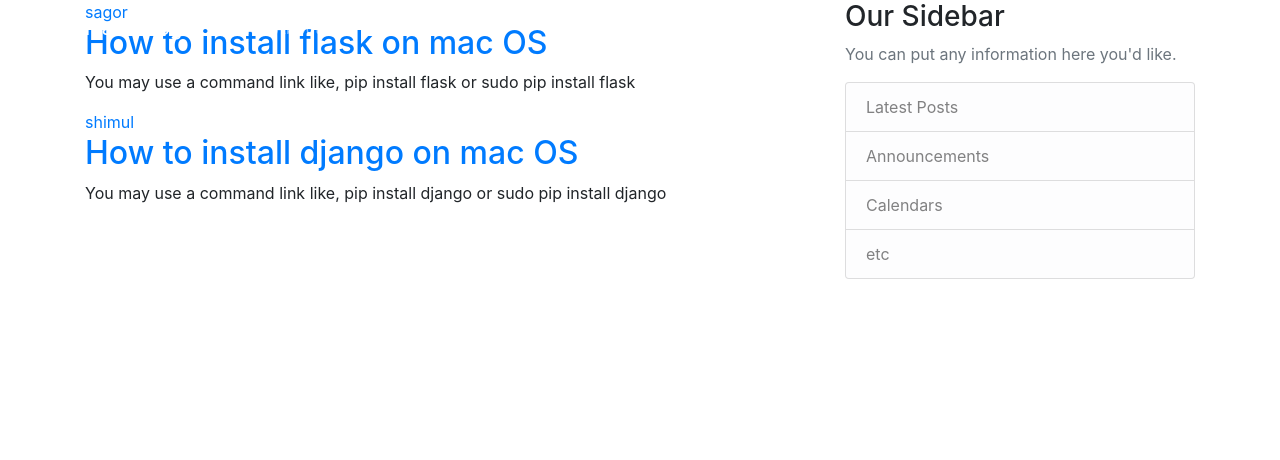
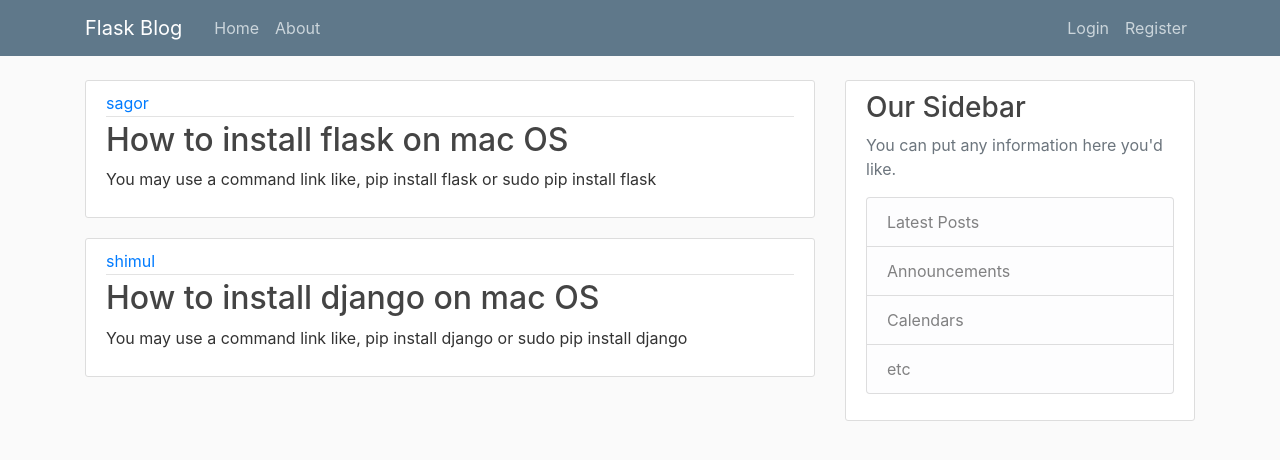
Before and after one commit to mbrsagor/pythonFireStore, a Flask app: page / in a window 1280 px wide. Shown: the top 460 px of the page. Run offline with Flask 2, Linux system fonts and the light colour scheme; some libraries are stand-ins or nearby versions.

Commit message:
Css file added

```diff
--- a/static/css/style.css
+++ b/static/css/style.css
@@ -1,4 +1,80 @@
-* {
-    padding: 0;
-    margin: 0;
+body {
+  background: #fafafa;
+  color: #333333;
+  margin-top: 5rem;
 }
+
+h1, h2, h3, h4, h5, h6 {
+  color: #444444;
+}
+
+.bg-steel {
+  background-color: #5f788a;
+}
+
+.site-header .navbar-nav .nav-link {
+  color: #cbd5db;
+}
+
+.site-header .navbar-nav .nav-link:hover {
+  color: #ffffff;
+}
+
+.site-header .navbar-nav .nav-link.active {
+  font-weight: 500;
+}
+
+.content-section {
+  background: #ffffff;
+  padding: 10px 20px;
+  border: 1px solid #dddddd;
+  border-radius: 3px;
+  margin-bottom: 20px;
+}
+
+.article-title {
+  color: #444444;
+}
+
+a.article-title:hover {
+  color: #428bca;
+  text-decoration: none;
+}
+
+.article-content {
+  white-space: pre-line;
+}
+
+.article-img {
+  height: 65px;
+  width: 65px;
+  margin-right: 16px;
+}
+
+.article-metadata {
+  padding-bottom: 1px;
+  margin-bottom: 4px;
+  border-bottom: 1px solid #e3e3e3
+}
+
+.article-metadata a:hover {
+  color: #333;
+  text-decoration: none;
+}
+
+.article-svg {
+  width: 25px;
+  height: 25px;
+  vertical-align: middle;
+}
+
+.account-img {
+  height: 125px;
+  width: 125px;
+  margin-right: 20px;
+  margin-bottom: 16px;
+}
+
+.account-heading {
+  font-size: 2.5rem;
+}
--- a/templates/layout.html
+++ b/templates/layout.html
@@ -9,7 +9,7 @@
     <link rel="stylesheet" href="https://maxcdn.bootstrapcdn.com/bootstrap/4.0.0/css/bootstrap.min.css"
           integrity="sha384-Gn5384xqQ1aoWXA+058RXPxPg6fy4IWvTNh0E263XmFcJlSAwiGgFAW/dAiS6JXm" crossorigin="anonymous">
 
-    <link rel="stylesheet" type="text/css" href="{{ url_for('static', filename='main.css') }}">
+    <link rel="stylesheet" type="text/css" href="{{ url_for('static', filename='css/style.css') }}">
 
     {% if title %}
         <title>Flask Blog - {{ title }}</title>
```
